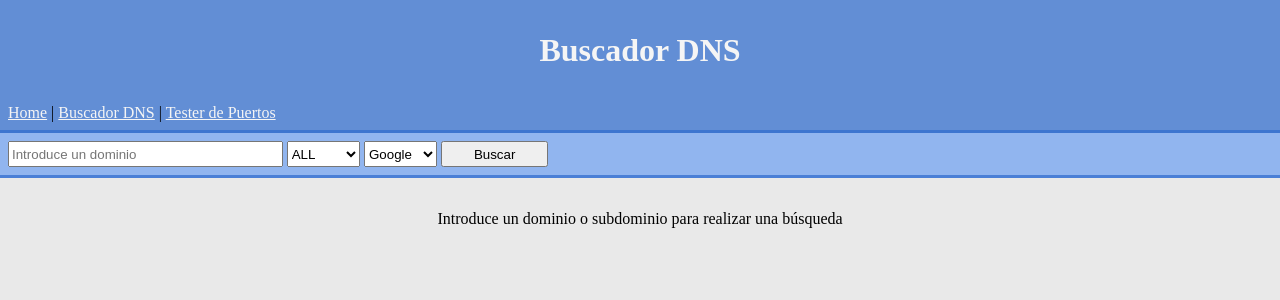
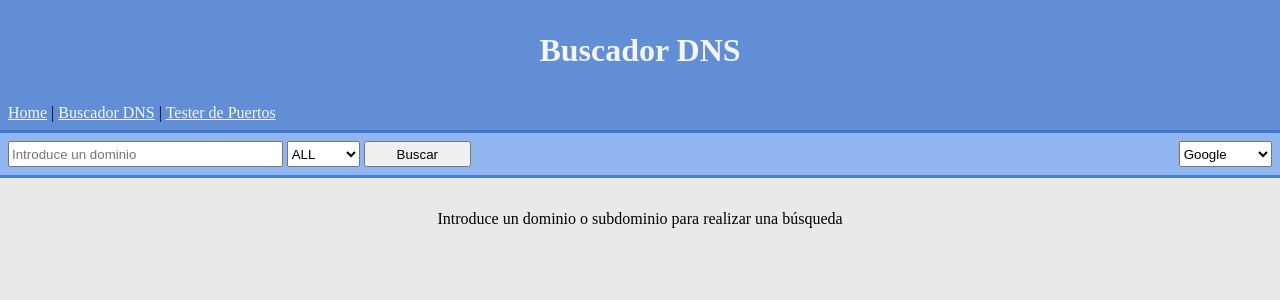
Before and after one commit to CMCASCANTE/Python---Utilities, a Django app: page /dns in a window 1280 px wide. Shown: the top 300 px of the page. Run offline with Django 5.2, Linux system fonts and the light colour scheme.

Commit message:
v1.1.1 - CNAME control y DNS Server Select

```diff
--- a/app/static/CSS/general.css
+++ b/app/static/CSS/general.css
@@ -44,6 +44,11 @@ form input {
 }
 form select {
     width: 5.5em;
+    height: 26px;
+}
+form .nameServerInput {
+    float: right;
+    width: 7em;
     height: 26px;
 }
 form input[type="submit"] {
--- a/app/vistas/formularios/forms.py
+++ b/app/vistas/formularios/forms.py
@@ -27,10 +27,14 @@ class DNSForm(forms.Form):
     # Select
     NAMESERVER_CHOICES =(
         ("8.8.8.8", "Google"),
-        ("1.0.0.1", "Cloudflare")
+        ("1.0.0.1", "Cloudflare"),
+         ("208.67.222.222", "OpenDNS"),
+          ("9.9.9.9", "Quad9")
     )
     nameServer = forms.ChoiceField(label="", choices = NAMESERVER_CHOICES, initial = "8.8.8.8")
 
+    # Añadimos un valor al atributo clase para darle CSS
+    nameServer.widget.attrs['class'] = "nameServerInput"
 
 
 
```
